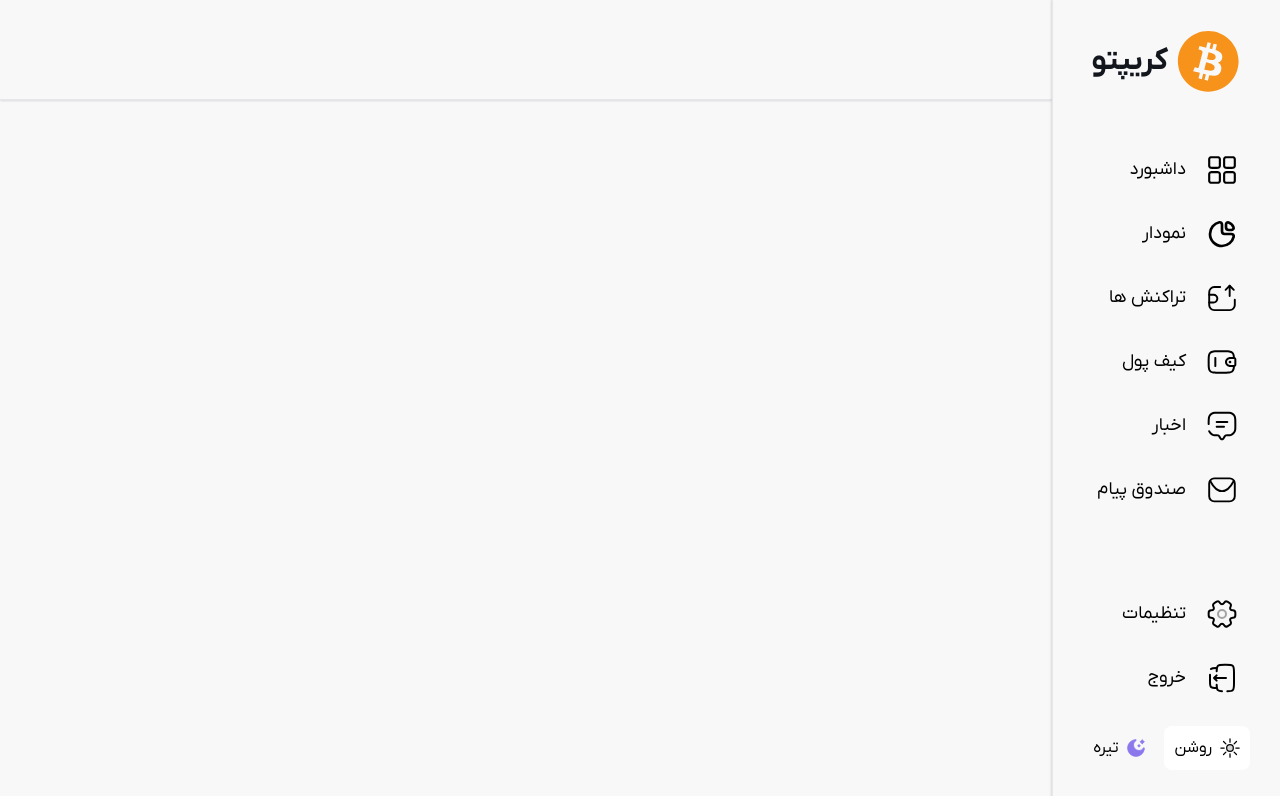
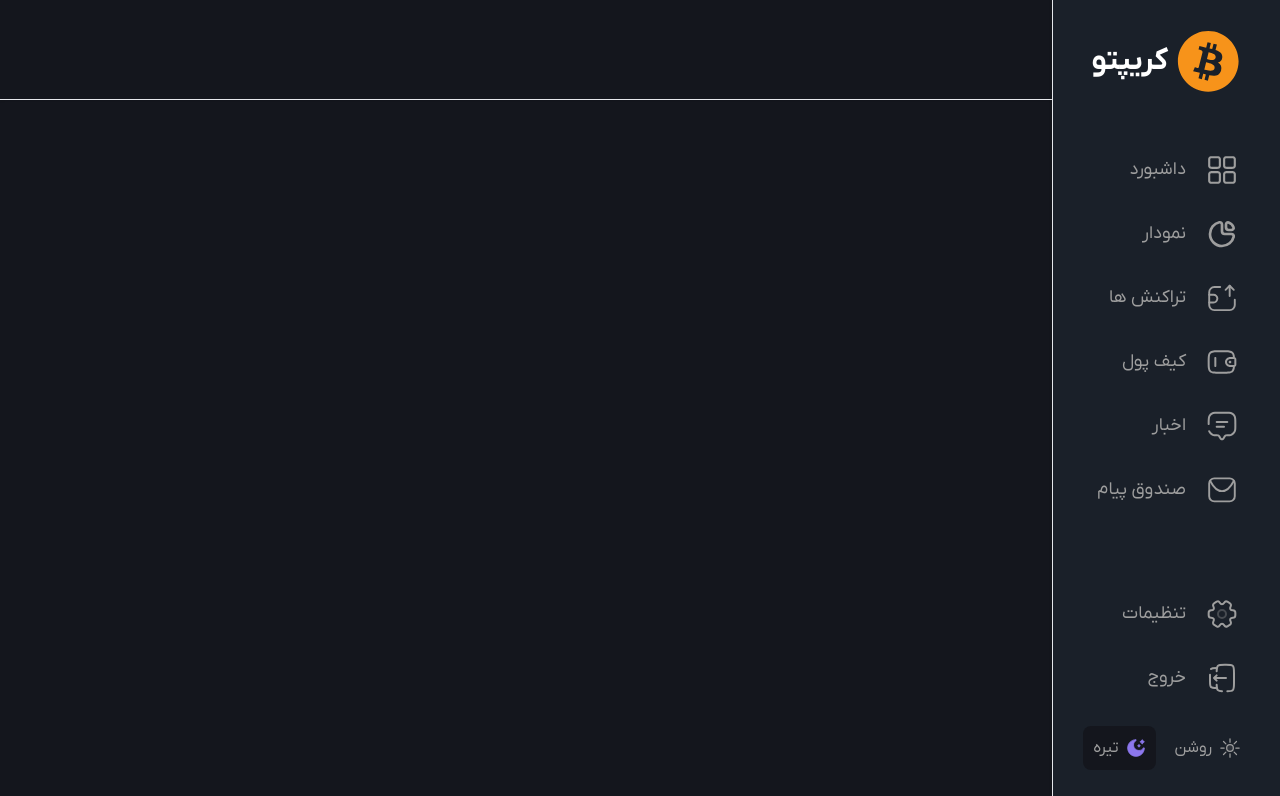
Before and after one commit to mobin-izadi/crypto-dashboard, a website: page public/index.html in a window 1280 px wide. Both pictures are taken after a click on the button "تیره". Shown: the top 796 px of the page. Drawn offline with Linux system fonts and the light colour scheme.

Commit message:
Add the dark mode feature

```diff
--- a/public/index.html
+++ b/public/index.html
@@ -164,7 +164,7 @@
     </main>
     <!-- start sidebar -->
     <aside
-        class="h-full  col-start-1 col-end-2 row-start-1 -row-end-1 fixed top-0 right-0 w-[17.8%] border-l shadow-sidebar p-[30px] flex flex-col justify-between ">
+        class="h-full  col-start-1 col-end-2 row-start-1 -row-end-1 fixed top-0 right-0 w-[17.8%] border-l shadow-sidebar p-[30px] flex flex-col justify-between dark:bg-background-cardDark ">
         <!-- up sidebar -->
         <div>
             <!-- logo -->
@@ -172,47 +172,47 @@
                 <svg class="w-16 h-16">
                     <use href="#logo"></use>
                 </svg>
-                <h1 class="font-bold text-3xl">کریپتو</h1>
+                <h1 class="font-bold text-3xl dark:text-white">کریپتو</h1>
             </div>
             <!-- menu -->
             <ul class="space-y-2">
                 <li
-                    class="flex items-center gap-5 transition-all hover:bg-primary-blue rounded-[10px] p-3 hover:text-white group">
+                    class="flex items-center gap-5 transition-all hover:bg-primary-blue rounded-[10px] p-3 hover:text-white group dark:text-text-primaryDark dark:hover:text-white">
                     <svg class="w-8 h-8 text-inherit group-hover:scale-110 transition-all">
                         <use href="#dashboard"></use>
                     </svg>
                     <a href="" class="text-lg group-hover:scale-110 transition-all">داشبورد</a>
                 </li>
                 <li
-                    class="flex items-center gap-5 transition-all hover:bg-primary-blue rounded-[10px] p-3 hover:text-white group">
+                    class="flex items-center gap-5 transition-all hover:bg-primary-blue rounded-[10px] p-3 hover:text-white group dark:text-text-primaryDark dark:hover:text-white">
                     <svg class="w-8 h-8 text-inherit group-hover:scale-110 transition-all">
                         <use href="#chart"></use>
                     </svg>
                     <a href="" class="text-lg group-hover:scale-110 transition-all">نمودار</a>
                 </li>
                 <li
-                    class="flex items-center gap-5 transition-all hover:bg-primary-blue rounded-[10px] p-3 hover:text-white group">
+                    class="flex items-center gap-5 transition-all hover:bg-primary-blue rounded-[10px] p-3 hover:text-white group dark:text-text-primaryDark dark:hover:text-white">
                     <svg class="w-8 h-8 text-inherit group-hover:scale-110 transition-all">
                         <use href="#transactions"></use>
                     </svg>
                     <a href="" class="text-lg group-hover:scale-110 transition-all">تراکنش ها</a>
                 </li>
                 <li
-                    class="flex items-center gap-5 transition-all hover:bg-primary-blue rounded-[10px] p-3 hover:text-white group">
+                    class="flex items-center gap-5 transition-all hover:bg-primary-blue rounded-[10px] p-3 hover:text-white group dark:text-text-primaryDark dark:hover:text-white">
                     <svg class="w-8 h-8 text-inherit group-hover:scale-110 transition-all">
                         <use href="#wallet"></use>
                     </svg>
                     <a href="" class="text-lg group-hover:scale-110 transition-all">کیف پول</a>
                 </li>
                 <li
-                    class="flex items-center gap-5 transition-all hover:bg-primary-blue rounded-[10px] p-3 hover:text-white group">
+                    class="flex items-center gap-5 transition-all hover:bg-primary-blue rounded-[10px] p-3 hover:text-white group dark:text-text-primaryDark dark:hover:text-white">
                     <svg class="w-8 h-8 text-inherit group-hover:scale-110 transition-all">
                         <use href="#chat"></use>
                     </svg>
                     <a href="" class="text-lg group-hover:scale-110 transition-all">اخبار</a>
                 </li>
                 <li
-                    class="flex items-center gap-5 transition-all hover:bg-primary-blue rounded-[10px] p-3 hover:text-white group">
+                    class="flex items-center gap-5 transition-all hover:bg-primary-blue rounded-[10px] p-3 hover:text-white group dark:text-text-primaryDark dark:hover:text-white">
                     <svg class="w-8 h-8 text-inherit group-hover:scale-110 transition-all">
                         <use href="#mail"></use>
                     </svg>
@@ -223,27 +223,31 @@
         <!-- down sidebar -->
         <ul class="space-y-2">
             <li
-                class="flex items-center gap-5 transition-all hover:bg-primary-blue rounded-[10px] p-3 hover:text-white group">
+                class="flex items-center gap-5 transition-all hover:bg-primary-blue rounded-[10px] p-3 hover:text-white group dark:text-text-primaryDark dark:hover:text-white">
                 <svg class="w-8 h-8 text-inherit group-hover:scale-110 transition-all">
                     <use href="#setting"></use>
                 </svg>
                 <a href="" class="text-lg group-hover:scale-110 transition-all">تنظیمات</a>
             </li>
             <li
-                class="flex items-center gap-5 transition-all hover:bg-primary-blue rounded-[10px] p-3 hover:text-white group !mb-5">
+                class="flex items-center gap-5 transition-all hover:bg-primary-blue rounded-[10px] p-3 hover:text-white group dark:text-text-primaryDark dark:hover:text-white !mb-5">
                 <svg class="w-8 h-8 text-inherit group-hover:scale-110 transition-all">
                     <use href="#logout"></use>
                 </svg>
                 <a href="" class="text-lg group-hover:scale-110 transition-all">خروج</a>
             </li>
-            <li class="flex items-center gap-2">
-                <button class="flex items-center gap-2 bg-white p-[10px] rounded-lg">
+            <li class="flex items-center justify-around gap-2 dark:text-text-primaryDark">
+                <button
+                    class="flex items-center gap-2  p-[10px] rounded-lg theme-mode  basis-1/2 bg-white dark:bg-transparent"
+                    data-mode="light">
                     <svg class="w-5 h-5">
                         <use href="#light"></use>
                     </svg>
                     روشن
                 </button>
-                <button class="flex items-center gap-2  p-[10px] rounded-lg">
+                <button
+                    class="flex items-center gap-2  p-[10px] rounded-lg theme-mode basis-1/2 bg-transparent dark:bg-background-dark"
+                    data-mode="dark">
                     <svg class="w-5 h-5">
                         <use href="#moon"></use>
                     </svg>
@@ -255,7 +259,7 @@
 
     </aside>
 
-
+    <script src="scripts/app.js"></script>
 </body>
 
 </html>
--- /dev/null
+++ b/public/scripts/app.js
@@ -0,0 +1,33 @@
+// theme handler
+const themeHandlerButtons = document.querySelectorAll('.theme-mode')
+
+
+// +++++++++++++++++++++++++++++++++++function++++++++++++++++++++++++++
+function themeModeHandler(event) {
+    let mode = event.target.dataset.mode
+    if (mode === 'light') {
+        document.documentElement.classList.remove('dark')
+        localStorage.setItem('dark', false)
+    } else {
+        document.documentElement.classList.add('dark')
+        localStorage.setItem('dark', true)
+    }
+
+}
+// +++++++++++++++++++++++++++++++++++event++++++++++++++++++++++++++
+
+// theme handler
+themeHandlerButtons.forEach(button => {
+    button.addEventListener('click', themeModeHandler)
+})
+
+window.addEventListener('load', () => {
+    let darkMode = localStorage.getItem('dark') == 'true' ? true : false
+    if (darkMode) {
+        document.documentElement.classList.add('dark')
+    } else {
+        document.documentElement.classList.remove('dark')
+    }
+
+
+})
--- a/src/input.css
+++ b/src/input.css
@@ -2,6 +2,7 @@
 @tailwind components;
 @tailwind utilities;
 
+@layer components {}
 
 @layer base {
     @font-face {
--- a/tailwind.config.js
+++ b/tailwind.config.js
@@ -30,7 +30,7 @@ module.exports = {
         },
         text: {
           primaryLight: '#14161D', // رنگ اصلی متن در حالت روشن
-          primaryDark: colors.white,  // رنگ اصلی متن در حالت تاریک
+          primaryDark: '#9E9E9E',  // رنگ اصلی متن در حالت تاریک
           secondaryLight: '#1A2029', // رنگ ثانویه متن در حالت روشن
           secondaryDark: '#ADADAD', // رنگ ثانویه متن در حالت تاریک
         },
```
Also changed, not shown: public/styles/app.css.
